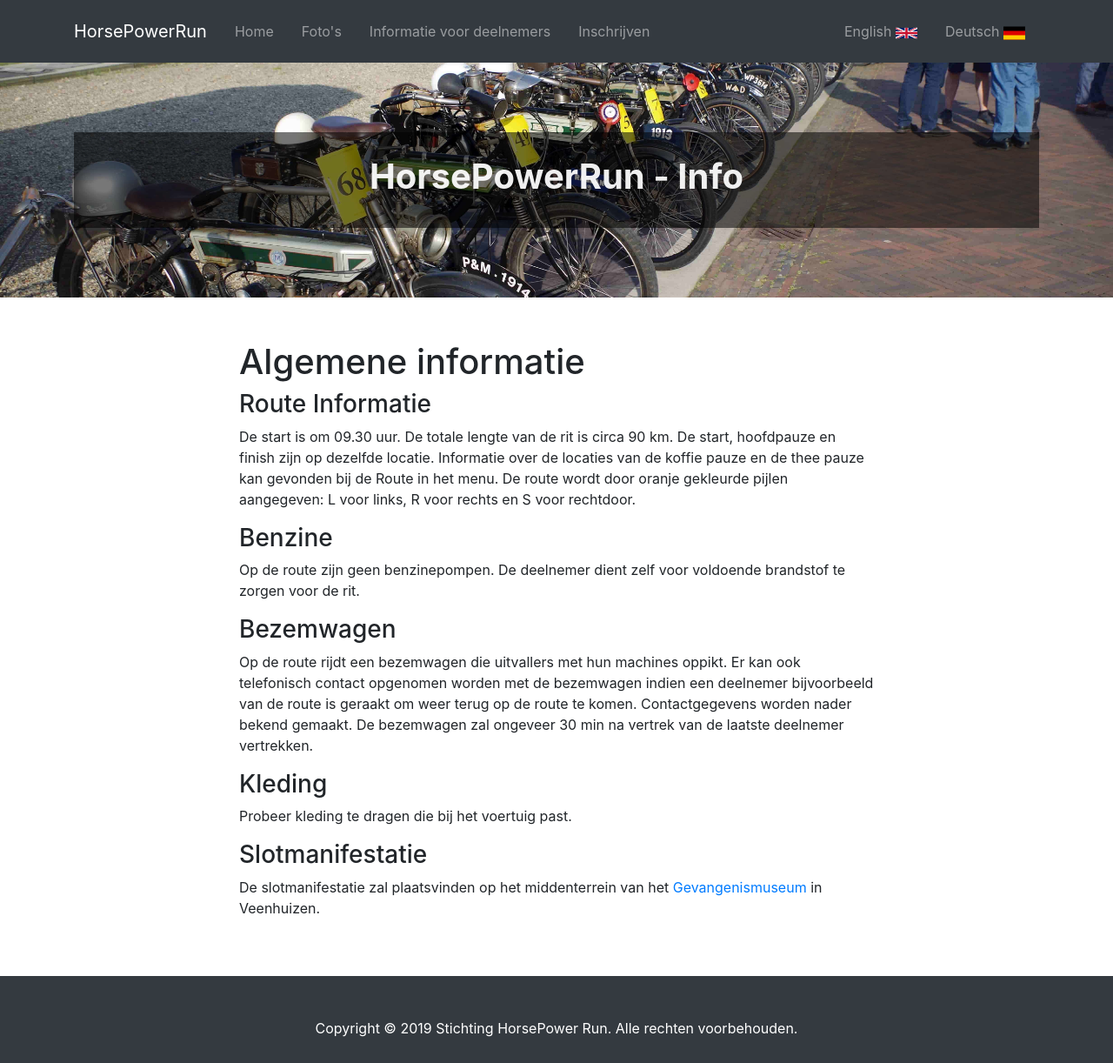
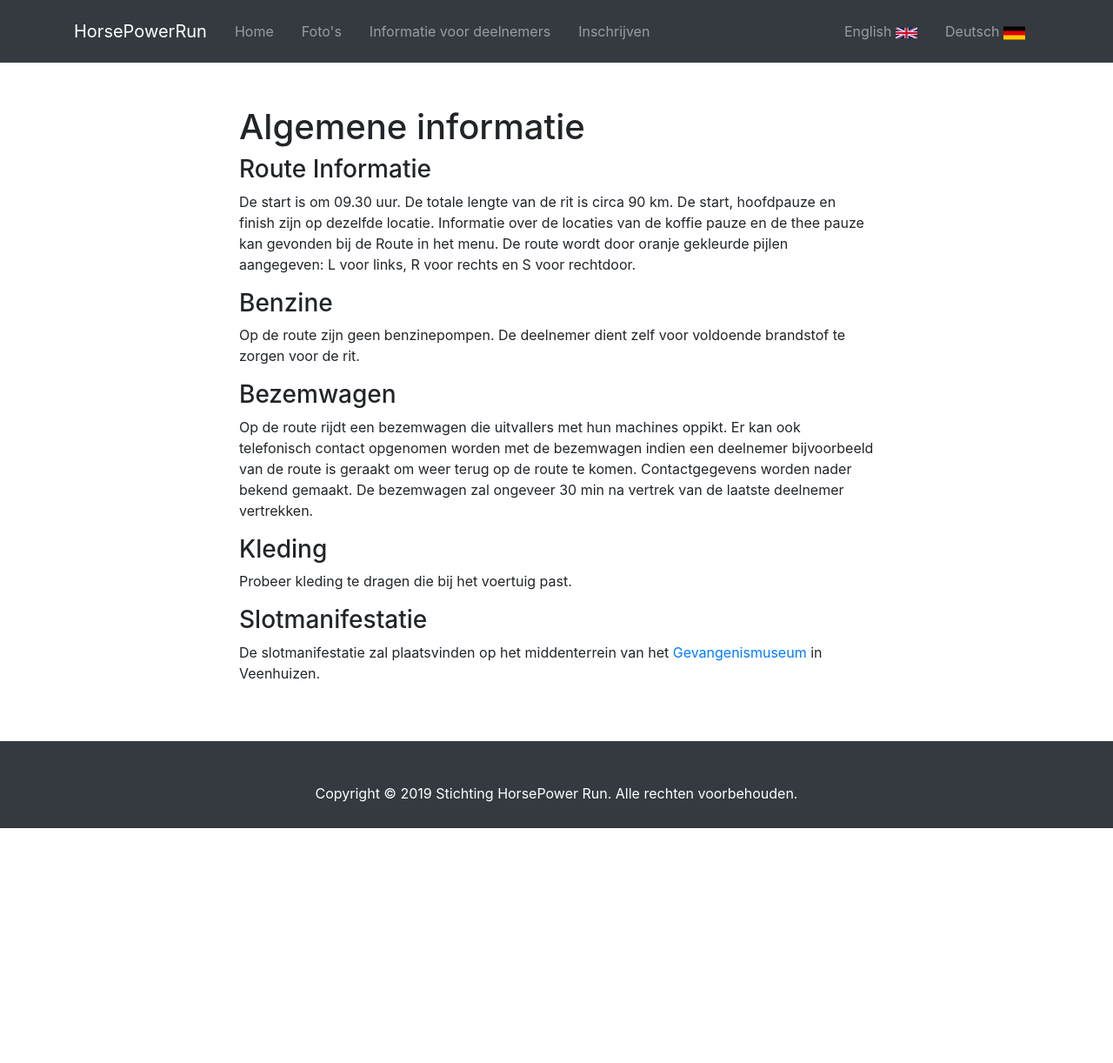
Before and after one commit to nielshuman/HorsePowerRun, a Jekyll site: the page built from nl/info.md, in a window 1280 px wide. Shown: the whole page at 87% size. Built offline with Jekyll 4.4.1, drawn with Linux system fonts in a browser that asks for light colours; after the commit the page ends 952 px from its top, so only the background shows below that.

Commit message:
is bbetter<>.?/

```diff
--- a/_config.yml
+++ b/_config.yml
@@ -13,7 +13,7 @@ description: > # this means to ignore newlines until "baseurl:"
   line in _config.yml. It will appear in your document head meta (for
   Google search results) and in your feed.xml site description.
 baseurl: "" # the subpath of your site, e.g. /blog
-url: "https:hpr20.ga" # the base hostname & protocol for your site
+url: "https://hpr20.ga" # the base hostname & protocol for your site
 github_username:  UltraNiels
 
 # Build settings
--- a/_layouts/nl.html
+++ b/_layouts/nl.html
@@ -11,17 +11,6 @@
 
     {% include header.html %}
 
-    <header class="masthead" style="height: 30vh;">
-      <div class="container h-100">
-        <div class="row h-100 align-items-center">
-          <div class="col-12 text-center">
-            <div id="header_content">
-            <h1 class="text white font-weight-bold">{{site.title}} - {{page.title}}</h1>
-            </div>
-          </div>
-        </div>
-      </div>
-    </header>
     <section id="about">
       <div class="container">
         <div class="row">
```
